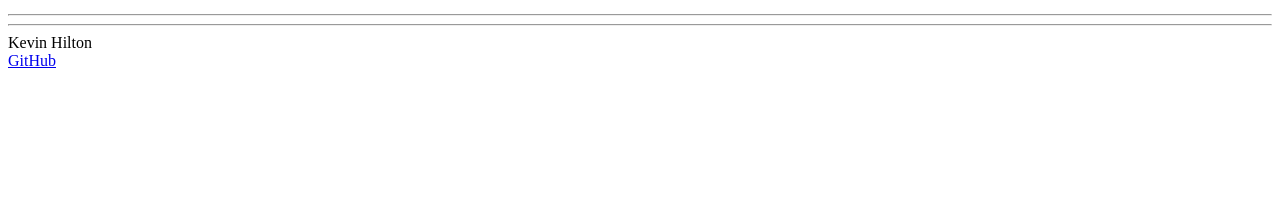
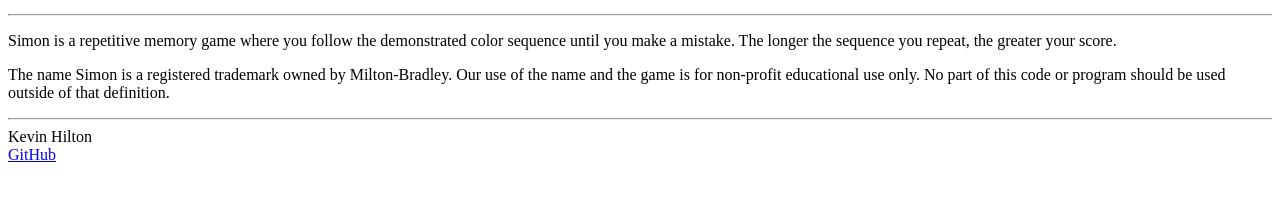
Before and after one commit to hilton-98/simon, a plain HTML site: page about.html in a window 1280 px wide. Shown: the part 161-362 px from the top of the page. Drawn offline with Linux system fonts and the light colour scheme.

Commit message:
Finished main section for about.html

```diff
--- a/about.html
+++ b/about.html
@@ -23,7 +23,17 @@
         </header>
 
         <main>
+            <p>
+                Simon is a repetitive memory game where you follow the demonstrated
+                color sequence until you make a mistake. The longer the sequence you
+                repeat, the greater your score.
+              </p>
 
+              <p>
+                The name Simon is a registered trademark owned by Milton-Bradley. Our
+                use of the name and the game is for non-profit educational use only. No
+                part of this code or program should be used outside of that definition.
+              </p>
         </main>
 
         <footer>
```
